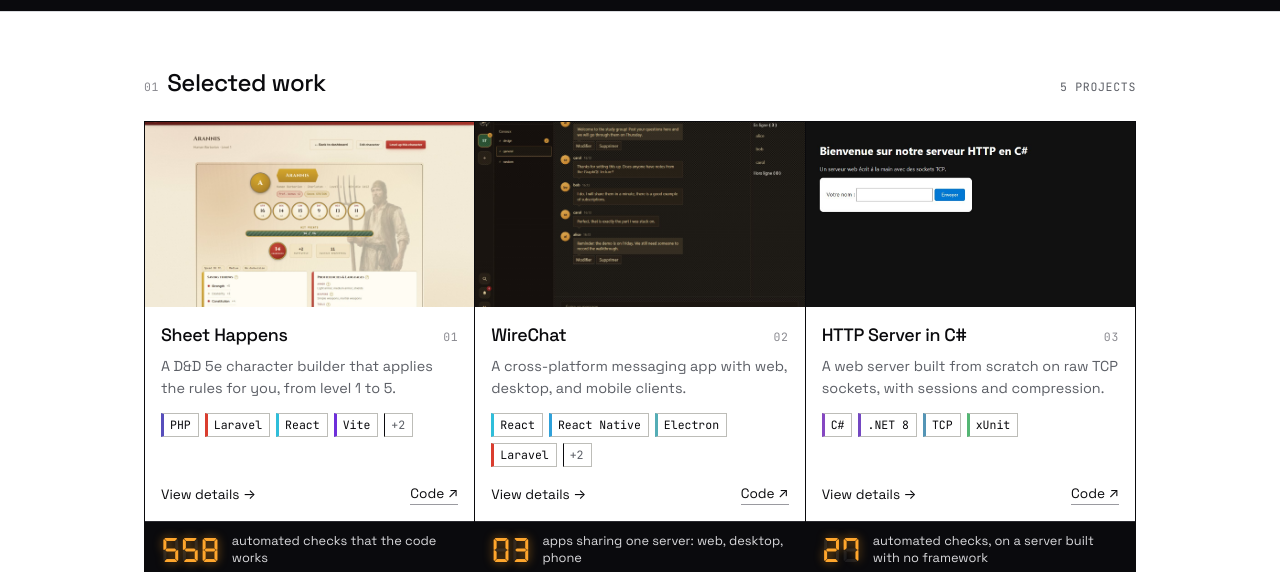
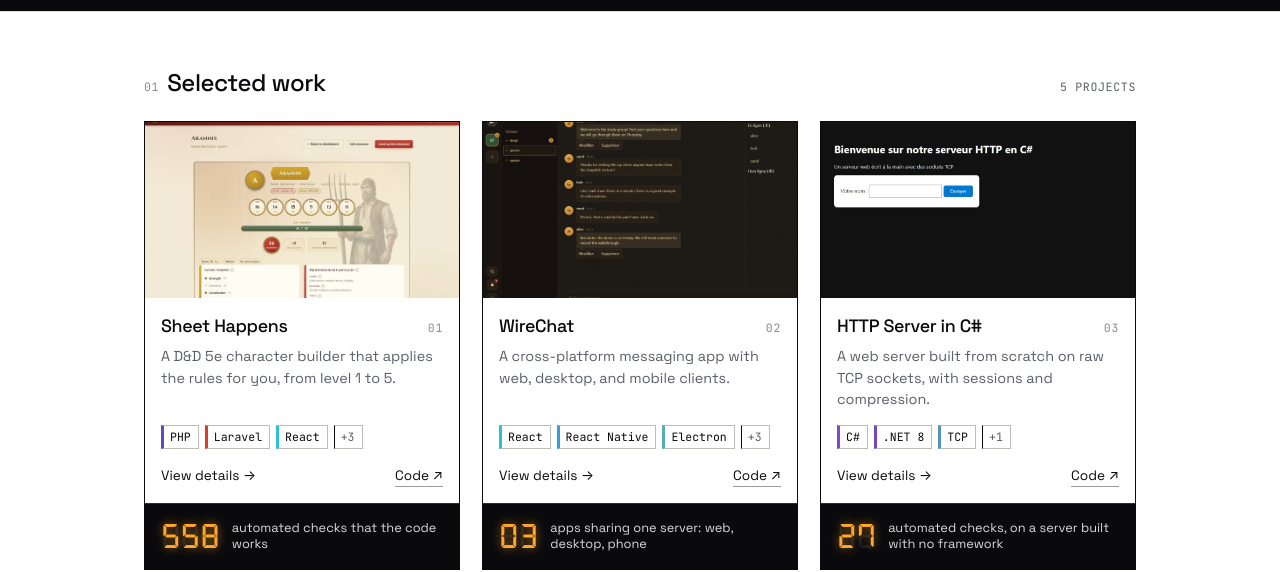
Before and after one commit to Gothrick/Gothrick.github.io, a plain HTML site: page index.html in a window 1280 px wide. Shown: the part 650-1222 px from the top of the page. Drawn offline with Linux system fonts and the light colour scheme; no server answers.

Commit message:
Separate the project cards, align their contents, fix the stuck hover

```diff
--- a/script.js
+++ b/script.js
@@ -127,7 +127,8 @@ function renderCard(project, index) {
   const title = el("h3");
   const open = el("button", "card-open", t(project.title));
   open.type = "button";
-  open.addEventListener("click", () => openProject(index));
+  // event.detail is 0 for a keyboard "click" and 1 or more for a mouse or touch one.
+  open.addEventListener("click", (event) => { openedByPointer = event.detail > 0; openProject(index); });
   title.append(open);
   const num = el("span", "idx", pad(index));
   num.setAttribute("aria-hidden", "true");
@@ -138,7 +139,7 @@ function renderCard(project, index) {
   if (project.code) foot.append(link(project.code, s("code"), "ext"));
   else if (project.note) foot.append(el("span", "muted", s("privateRepo")));
 
-  body.append(top, el("p", "card-desc", t(project.description) || ""), pills(project.tech, 4), foot);
+  body.append(top, el("p", "card-desc", t(project.description) || ""), pills(project.tech, 3), foot);
   card.append(shot, body);
   const strip = statLine(project, "strip");
   if (strip) card.append(strip);
@@ -167,6 +168,7 @@ ALL_PROJECTS.forEach((p, i) => {
 const dialog = document.getElementById("detail");
 const detailBody = document.getElementById("detail-body");
 let current = -1;
+let openedByPointer = false;
 
 function renderDetail(index) {
   const p = ALL_PROJECTS[index];
@@ -245,6 +247,10 @@ function openProject(index) {
 }
 
 dialog.addEventListener("close", () => {
+  // The browser hands focus back to the card. After a mouse click that would leave it
+  // looking selected, so let go of it; keyboard users keep their place.
+  if (openedByPointer && document.activeElement) document.activeElement.blur();
+  openedByPointer = false;
   if (location.hash.startsWith("#project-")) history.replaceState(null, "", location.pathname + location.search);
 });
 document.getElementById("detail-close").addEventListener("click", () => dialog.close());
--- a/styles.css
+++ b/styles.css
@@ -98,31 +98,35 @@ h1 { font-size: clamp(2.3rem, 6vw, 3.6rem); line-height: 1.04; letter-spacing: -
 h2 { font-size: 1.5rem; margin-bottom: 16px; }
 .section-head h2 { margin: 0; }
 
-/* --- project grid: cards share their borders --- */
-.grid { display: grid; grid-template-columns: repeat(auto-fill, minmax(290px, 1fr)); border-top: 1px solid var(--ink); border-left: 1px solid var(--ink); }
-.card { position: relative; display: flex; flex-direction: column; border-right: 1px solid var(--ink); border-bottom: 1px solid var(--ink); background: var(--paper); transition: background 0.18s, color 0.18s; }
-.card:hover, .card:focus-within { background: var(--ink); color: var(--on-dark); }
+/* --- project grid --- */
+.grid { display: grid; grid-template-columns: repeat(auto-fill, minmax(290px, 1fr)); gap: 22px; }
+.card { position: relative; display: flex; flex-direction: column; border: 1px solid var(--ink); background: var(--paper); transition: background 0.18s, color 0.18s; }
+.card:hover, .card:has(.card-open:focus-visible) { background: var(--ink); color: var(--on-dark); }
 .shot { aspect-ratio: 16 / 9; background: #EFEFEC; display: flex; align-items: center; justify-content: center; font-family: var(--mono); font-size: 0.72rem; color: #8A8A86; overflow: hidden; }
 .shot img { width: 100%; height: 100%; object-fit: cover; display: block; }
 .card-body { padding: 14px 16px 16px; display: flex; flex-direction: column; flex: 1; }
 .card-top { display: flex; justify-content: space-between; align-items: baseline; gap: 10px; }
-.card h3 { font-size: 1.12rem; }
+.card h3 { font-size: 1.12rem; white-space: nowrap; overflow: hidden; text-overflow: ellipsis; }
+.card-top h3 { min-width: 0; }
+.card .pills { flex-wrap: nowrap; overflow: hidden; }
+.card .pills li { white-space: nowrap; flex-shrink: 0; }
 .card-top .idx { margin: 0; }
 .card-open { all: unset; cursor: pointer; font: inherit; color: inherit; }
 .card-open::after { content: ""; position: absolute; inset: 0; }
 .card-open:focus-visible { outline: 2px solid var(--glow); outline-offset: 4px; }
-.card-desc { font-size: 0.9rem; color: var(--soft); margin: 6px 0 14px; }
-.card:hover .card-desc, .card:focus-within .card-desc { color: #C8C8CC; }
+/* Fixed heights keep titles, pills and numbers on the same lines across a row. */
+.card-desc { font-size: 0.9rem; line-height: 1.5; color: var(--soft); margin: 6px 0 14px; min-height: 4.5em; display: -webkit-box; -webkit-line-clamp: 3; -webkit-box-orient: vertical; overflow: hidden; }
+.card:hover .card-desc, .card:has(.card-open:focus-visible) .card-desc { color: #C8C8CC; }
 .card-foot { display: flex; justify-content: space-between; align-items: center; margin-top: auto; padding-top: 12px; font-size: 0.85rem; }
 .ext { position: relative; z-index: 1; border-bottom: 1px solid #9A9AA0; }
 .ext:hover { border-color: currentColor; }
-.strip { background: var(--ink); color: var(--on-dark); padding: 11px 16px; display: flex; align-items: center; gap: 12px; min-height: 52px; border-top: 1px solid var(--line-dark); }
+.strip { background: var(--ink); color: var(--on-dark); padding: 11px 16px; display: flex; align-items: center; gap: 12px; min-height: 66px; border-top: 1px solid var(--line-dark); }
 .strip .what { font-size: 0.8rem; line-height: 1.3; color: #DADADD; }
 
 .pills { list-style: none; padding: 0; margin: 0 0 4px; display: flex; flex-wrap: wrap; gap: 6px; }
 .pills li { font-family: var(--mono); font-size: 0.72rem; padding: 2px 7px 2px 6px; border: 1px solid #BDBDB8; border-left: 3px solid var(--bar, var(--ink)); }
 .pills li.more { border-left-width: 1px; color: var(--soft); }
-.card:hover .pills li, .card:focus-within .pills li, .aside .pills li { border-color: #55555C; border-left-color: var(--bar, #9A9AA0); }
+.card:hover .pills li, .card:has(.card-open:focus-visible) .pills li, .aside .pills li { border-color: #55555C; border-left-color: var(--bar, #9A9AA0); }
 
 /* --- details pop-up --- */
 body:has(dialog[open]) { overflow: hidden; }
@@ -185,7 +189,7 @@ dialog::backdrop { background: rgba(10, 10, 13, 0.7); }
   .hero .seg { animation: power 0.9s linear 1; }
   @keyframes power { 0% { opacity: 0; } 12% { opacity: 1; } 20% { opacity: 0.2; } 32% { opacity: 1; } 44% { opacity: 0.5; } 60% { opacity: 1; } }
   .card .seg { transition: text-shadow 0.2s; }
-  .card:hover .seg, .card:focus-within .seg { text-shadow: 0 0 16px rgba(255, 159, 28, 0.95); }
+  .card:hover .seg, .card:has(.card-open:focus-visible) .seg { text-shadow: 0 0 16px rgba(255, 159, 28, 0.95); }
 }
 
 @media (max-width: 820px) {
```
